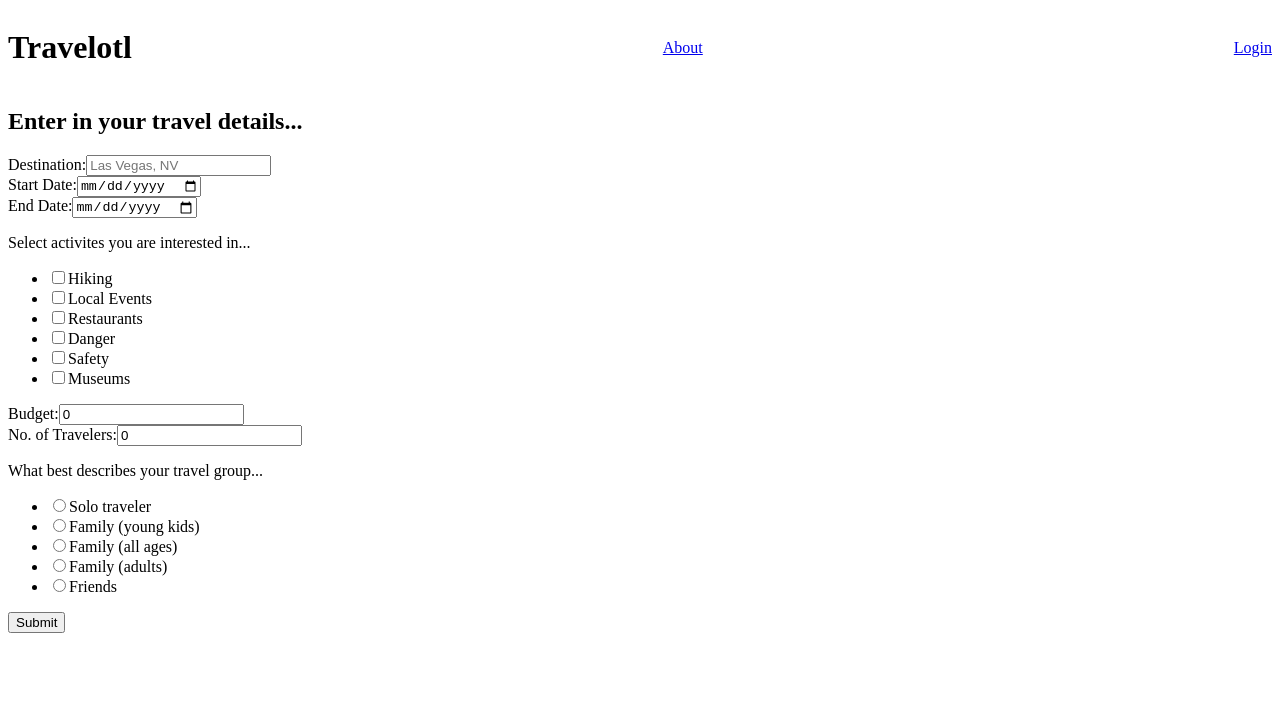
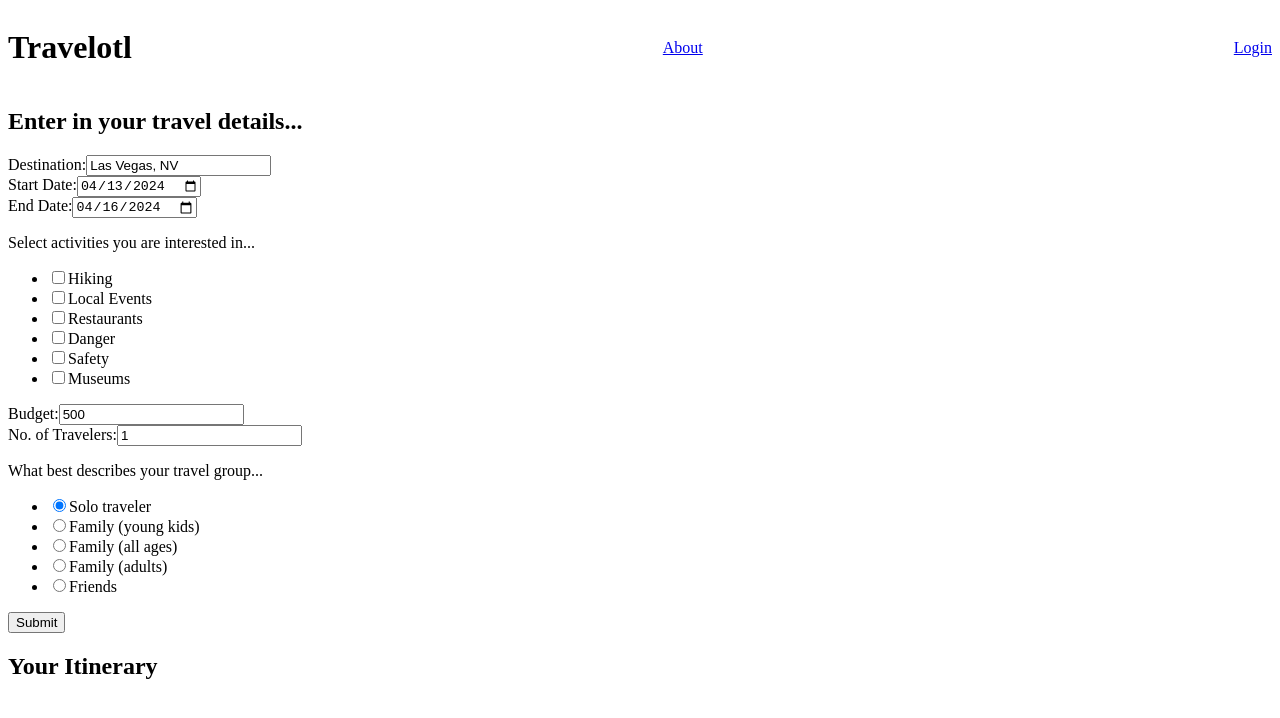
Before and after one commit to WellsOfLivingWater/TeenTitans-Travelotl, a React (Vite) app: page /form in a window 1280 px wide. Shown: the top 718 px of the page. Built offline with nearby package versions, Linux system fonts and the light colour scheme.

Commit message:
The frontend now uses RTK for all state management.

```diff
--- a/client/App.jsx
+++ b/client/App.jsx
@@ -1,4 +1,3 @@
-import React from 'react';
 import { Outlet } from 'react-router-dom';
 import Main from './components/Main';
 
@@ -10,4 +9,4 @@ export default function App() {
       </Main>
     </div>
   );
-}
+};
--- a/client/components/About.jsx
+++ b/client/components/About.jsx
@@ -6,7 +6,7 @@ const About = () => {
       <Header />
       <h1>About</h1>
     </div>
-  )
-}
+  );
+};
 
 export default About
--- a/client/components/Form.jsx
+++ b/client/components/Form.jsx
@@ -1,60 +1,54 @@
-import React, { useState } from 'react';
+import { useSelector, useDispatch } from 'react-redux';
+
 import Header from './Header';
 import Itinerary from './Itinerary';
 
+import { actions as tripActions } from '../reducers/tripReducer';
+import { actions as itineraryActions } from '../reducers/itineraryReducer';
+
 const Form = () => {
-    const [formData, setFormData] = useState({
-        destination: '',
-        startDate: '',
-        endDate: '',
-        activities: [],
-        budget: 0,
-        travelers: 0,
-        groupDescription: ''
-    });
+  const formData = useSelector(state => state.trip);
+  const itineraryData = useSelector(state => state.itinerary);
 
-    const [itineraryData, setItineraryData] = useState(null);
+  const dispatch = useDispatch();
+
+  const activities = new Array(...formData.activities);
+
+  const updateState = (name, value, actions) => {
+    const capName = name.charAt(0).toUpperCase() + name.slice(1);
+    const actionName = `update${capName}`;
+    dispatch(actions[actionName](value));
+  }
 
   const handleInputChange = e => {
     const { name, value } = e.target;
-        setFormData(prev => ({
-            ...prev,
-            [name]: value
-        }));
+    updateState(name, value, tripActions);
   }
 
   const handleActivitiesChange = e => {
     const { value, checked } = e.target;
-        setFormData(prev => {
-            let updatedActivities = [...prev.activities];
     if (checked) {
-                updatedActivities.push(value)
+      activities.push(value);
+      updateState('activities', activities, tripActions);
     } else {
-                updatedActivities = updatedActivities.filter(activity => activity !== value); // Remove the unselected activity from the updated array
+      const index = activities.indexOf(value);
+      activities.splice(index, 1);
+      updateState('activities', activities, tripActions);
     }
-            return {
-                ...prev,
-                activities: updatedActivities // Update the activities property with the updated array
-            };
-        })
   }
 
   const handleDescriptionChange = e => {
     const { value, checked } = e.target;
     if (checked) {
-            setFormData(prev => ({
-                ...prev,
-                groupDescription: value
-            }))
+      updateState('groupDescription', value, tripActions);
     }
   }
 
   const handleSubmit = async e => {
     e.preventDefault();
-        console.log(JSON.stringify(formData))
 
     try {
-            console.log('data sent to back end server to make API request')
+      console.log('data sent to back end server to make API request');
       const response = await fetch('/api/trip', {
         method: 'POST',
         headers: {
@@ -64,10 +58,9 @@ const Form = () => {
       });
       const parsedData = await response.json();
       if (response.ok) {
-              console.log(parsedData);
-              setItineraryData(parsedData.itinerary)
+        updateState('itinerary', parsedData.itinerary, itineraryActions);
       } else {
-              throw new Error('failed to retreive data');
+        throw new Error('failed to retrieve data');
       }
     } catch (error) {
       console.error('Error with request:', error);
@@ -84,19 +77,39 @@ const Form = () => {
         <div>
           <form onSubmit={handleSubmit}>
             <div>
-                        <label htmlFor="destination">Destination:</label>
-                        <input type="text" name="destination" placeholder="Las Vegas, NV" value={formData.destination} onChange={handleInputChange} />
+              <label htmlFor="destination">
+                Destination:
+              </label>
+              <input
+                type="text"
+                name="destination"
+                value={formData.destination}
+                onChange={handleInputChange}
+              />
             </div>
             <div>
-                        <label htmlFor="startDate">Start Date:</label>
-                        <input type="date" name="startDate" placeholder="04/13/24" value={formData.startDate} onChange={handleInputChange} />
+              <label htmlFor="startDate">
+                Start Date:
+              </label>
+              <input type="date"
+                name="startDate"
+                value={formData.startDate}
+                onChange={handleInputChange}
+              />
             </div>
             <div>
-                        <label htmlFor="endDate">End Date:</label>
-                        <input type="date" name="endDate" placeholder="04/20/24" value={formData.endDate} onChange={handleInputChange} />
+              <label htmlFor="endDate">
+                End Date:
+              </label>
+              <input
+                type="date"
+                name="endDate"
+                value={formData.endDate}
+                onChange={handleInputChange}
+              />
             </div>
-                    <div className="activites-container">
-                        <p>Select activites you are interested in...</p>
+            <div className="activities-container">
+              <p>Select activities you are interested in...</p>
               <ul className="activities">
                 <li>
                   <label>
@@ -161,12 +174,26 @@ const Form = () => {
               </ul>
             </div>
             <div>
-                        <label htmlFor="budget">Budget:</label>
-                        <input type="number" name="budget" placeholder="1500" value={formData.budget} onChange={handleInputChange} />
+              <label htmlFor="budget">
+                Budget:
+              </label>
+              <input
+                type="number"
+                name="budget"
+                value={formData.budget}
+                onChange={handleInputChange}
+              />
             </div>
             <div>
-                        <label htmlFor="travelers">No. of Travelers:</label>
-                        <input type="number" name="travelers" placeholder="1" value={formData.travelers} onChange={handleInputChange} />
+              <label htmlFor="travelers">
+                No. of Travelers:
+              </label>
+              <input
+                type="number"
+                name="travelers"
+                value={formData.travelers}
+                onChange={handleInputChange}
+              />
             </div>
             <div className="group-description-container">
               <p>What best describes your travel group...</p>
@@ -177,6 +204,7 @@ const Form = () => {
                       type="radio"
                       name="groupDescription"
                       value="Solo traveler"
+                      defaultChecked={true}
                       onChange={handleDescriptionChange}
                     />
                     Solo traveler
@@ -231,15 +259,13 @@ const Form = () => {
             <button type="submit">Submit</button>
           </form>
         </div>
-            {itineraryData && (
         <div>
           <h2>Your Itinerary</h2>
           <Itinerary itinerary={itineraryData} />
         </div>
-            )}
       </div>
     </>
-  )
-}
+  );
+};
 
 export default Form;
--- a/client/components/Header.jsx
+++ b/client/components/Header.jsx
@@ -14,7 +14,7 @@ return (
         <Link to='/login'>Login</Link>
       </div>
     </div>
-  )
-}
+  );
+};
 
 export default Header;
--- a/client/components/Itinerary.jsx
+++ b/client/components/Itinerary.jsx
@@ -1,9 +1,7 @@
-import React from "react";
-
 const Itinerary = ({ itinerary }) => {
-  return (
+  if (itinerary.itinerary) return (
     <div>
-      {Object.entries(itinerary).map(([date, timesOfDay]) => (
+      {Object.entries(itinerary.itinerary).map(([date, timesOfDay]) => (
         <div key={date}>
           <h2>{date}</h2>
           <div>
--- a/client/components/Login.jsx
+++ b/client/components/Login.jsx
@@ -6,7 +6,7 @@ const Login = () => {
       <Header />
       <h1>Login</h1>
     </div>
-  )
-}
+  );
+};
 
 export default Login;
--- a/client/components/Main.jsx
+++ b/client/components/Main.jsx
@@ -8,7 +8,7 @@ const Main = () => {
       <p>Let us plan the trip of your dreams...</p>
       <Link to='/form'>Click here to get started... </Link>
     </div>
-  )
-}
+  );
+};
 
 export default Main;
--- a/client/index.jsx
+++ b/client/index.jsx
@@ -4,6 +4,7 @@ import { Provider } from 'react-redux';
 import { configureStore } from '@reduxjs/toolkit';
 import { BrowserRouter as Router, Route, Routes } from 'react-router-dom';
 import tripReducer from './reducers/tripReducer';
+import itineraryReducer from './reducers/itineraryReducer';
 import App from './App';
 import About from './components/About';
 import Login from './components/Login';
@@ -13,6 +14,7 @@ import '../styles.css';
 export const store = configureStore({
   reducer: {
     trip: tripReducer,
+    itinerary: itineraryReducer,
   }
 });
 
--- /dev/null
+++ b/client/reducers/itineraryReducer.js
@@ -0,0 +1,17 @@
+import { createSlice } from '@reduxjs/toolkit';
+
+const initialState = {};
+
+const itinerarySlice = createSlice({
+  name: 'itinerary',
+  initialState,
+  reducers: {
+    updateItinerary(state, action) {
+      state.itinerary = action.payload;
+    },
+  },
+});
+
+export const { actions, reducer } = itinerarySlice;
+export const { updateItinerary } = actions;
+export default reducer;
--- a/client/reducers/tripReducer.js
+++ b/client/reducers/tripReducer.js
@@ -6,9 +6,9 @@ endDate.setDate(startDate.getDate() + 3);
 
 const initialState = {
   destination: 'Las Vegas, NV',
-  startDate: startDate.toLocaleDateString(),
-  endDate: endDate.toLocaleDateString(),
-  activities: [],
+  startDate: startDate.toISOString().slice(0, 10),
+  endDate: endDate.toISOString().slice(0, 10),
+  activities: new Set(),
   budget: 500,
   travelers: 1,
   groupDescription: 'Solo traveler',
@@ -39,12 +39,9 @@ const tripSlice = createSlice({
     updateGroupDescription(state, action) {
       state.groupDescription = action.payload;
     },
-  }
+  },
 });
 
-// Extract the action creators object and the reducer
-const { actions, reducer } = tripSlice;
-// Extract and export each action creator by name
+export const { actions, reducer } = tripSlice;
 export const { updateDestination, updateStartDate, updateEndDate, updateActivities, updateBudget, updateTravelers, updateGroupDescription } = actions;
-// Export the reducer as the default export
 export default reducer;
--- a/package.json
+++ b/package.json
@@ -17,6 +17,7 @@
     "browserify": "^17.0.0",
     "express": "^4.12.3",
     "gulp": "^4.0.2",
+    "mongoose": "^8.3.1",
     "openai": "^4.33.1",
     "prop-types": "^15.6.1",
     "react": "^18.2.0",
```
Also changed, not shown: 2 other files (tests, documents, lock files or other folders). Lines whose indentation alone changed are shown as unchanged.
